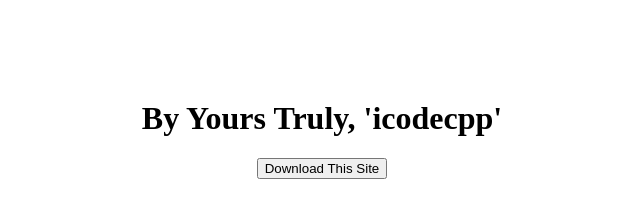
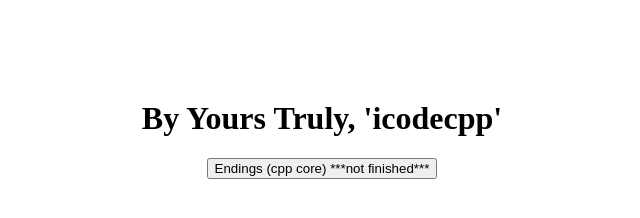
Before and after one commit to icodecpp/i-also-code-c, a plain HTML site: page main.html in a window 1280 px wide. Shown: the whole page, without its empty margins (318-958 px from the left). Drawn offline with Linux system fonts and the light colour scheme.

Commit message:
Update main.html

```diff
--- a/main.html
+++ b/main.html
@@ -8,7 +8,7 @@
 <body>
   <div style="text-align: center; margin-top: 100px;">
     <h1>By Yours Truly, 'icodecpp'</h1>
-    <button onclick="downloadPage()">Download This Site</button>
+    <button onclick="downloadPage()">Endings (cpp core) ***not finished***</button>
   </div>
 
   <script>
```
